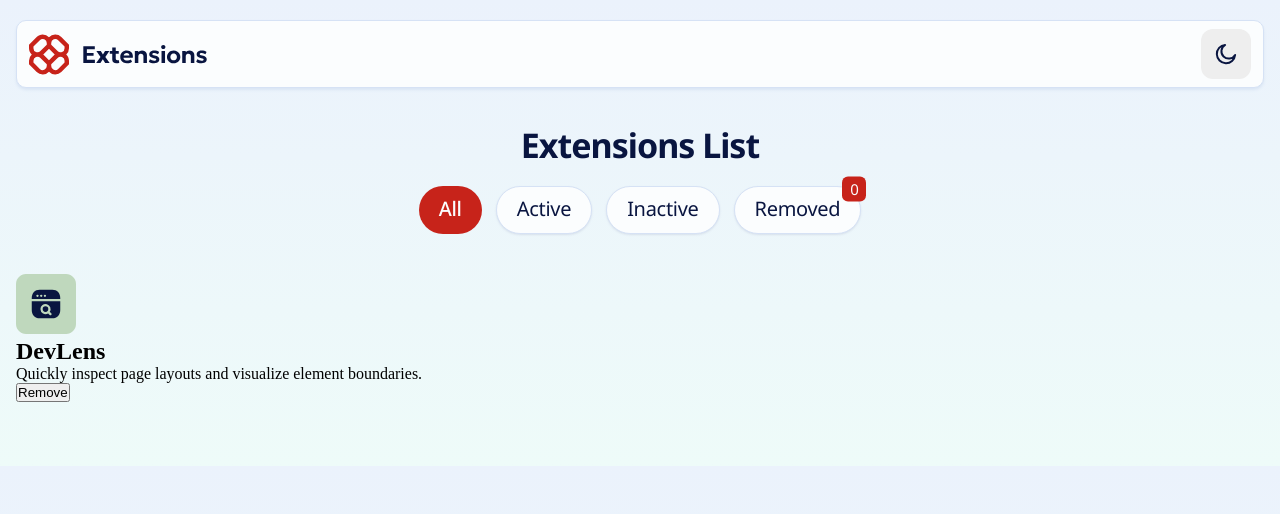
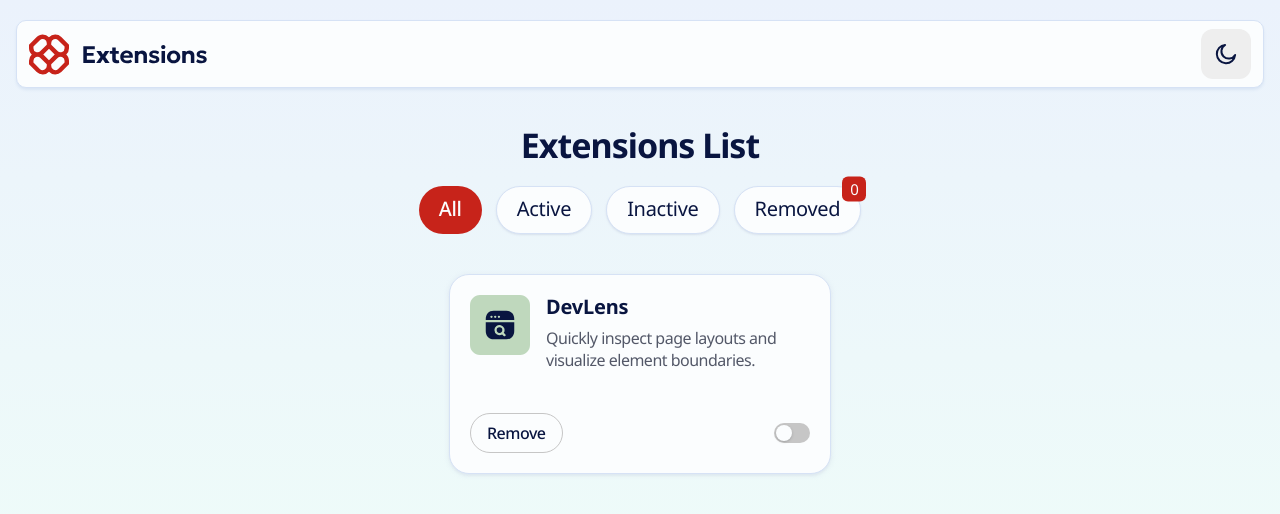
Before and after one commit to NoonPanirSabzi/browser-extension-manager, a website: page src/index.html in a window 1280 px wide. Drawn offline with Linux system fonts and the light colour scheme.

Commit message:
style: add extention container and card layout and colors

```diff
--- a/src/index.html
+++ b/src/index.html
@@ -56,22 +56,25 @@
           <button type="button" class="filter-tab text-preset-3 removed-tab"><span>0</span>Removed</button>
         </div>
       </section>
-      <section id="installed-extensions">
-        <article class="extension-card">
-          <div class="extension-card__info">
-            <div class="flex-row">
-              <img src="./assets/images/logo-devlens.svg" alt="devlens logo" />
-              <div class="flex-clmn">
-                <h2>DevLens</h2>
-                <p>
-                  Quickly inspect page layouts and visualize element boundaries.
-                </p>
-              </div>
+      <section id="installed-extensions" class="extentions-container">
+        <article class="ex-card">
+          <div class="ex-card__info">
+            <img src="./assets/images/logo-devlens.svg" alt="devlens logo" />
+            <div class="flex-clmn">
+              <h2 class="text-preset-2">DevLens</h2>
+              <p class="text-preset-5">
+                Quickly inspect page layouts and visualize element boundaries.
+              </p>
             </div>
           </div>
-          <div class="extension-card__actions">
-            <button type="button">Remove</button>
-            <!-- switch toggle in here! -->
+          <div class="ex-card__actions">
+            <button type="button" class="ex-card-remove-btn text-preset-6">
+              Remove
+            </button>
+            <label class="toggle-switch">
+              <input type="checkbox" />
+              <span class="slider"></span>
+            </label>
           </div>
         </article>
       </section>
--- a/src/style.css
+++ b/src/style.css
@@ -90,7 +90,13 @@
   --removed-tab-before-clr: var(--color-neutral-0);
   --removed-tab-before-bg-clr: var(--color-red-700);
   --removed-tab-before-selected-bg-clr: var(--color-neutral-0);
-  --removed-tab-before-selected-clr: var(--color-neutral-900)
+  --removed-tab-before-selected-clr: var(--color-neutral-900);
+  --ex-card-bg-clr: var(--color-neutral-0);
+  --ex-card-border: 0.0625rem solid var(--color-neutral-200);
+  --ex-card-box-shadow: 0 0.125rem 0.125rem 0 rgba(194, 206, 225, 0.2),
+    0 0.0625rem 0.3125rem 0.0625rem rgba(194, 206, 225, 0.22);
+  --ex-card-p-clr: var(--color-neutral-600);
+  --ex-card-remove-btn-border: 0.0625rem solid var(--color-neutral-300);
 }
 
 /* Typography */
@@ -246,3 +252,111 @@ h1 {
   border: var(--filter-tab-border);
   box-shadow: 0 0.0625rem 0.125rem rgb(184, 196, 215);
 }
+
+.extentions-container {
+  display: grid;
+  grid-template-columns: 1fr;
+  gap: var(--spacing-125);
+  inline-size: fit-content;
+  margin-inline: auto;
+}
+
+.ex-card {
+  max-inline-size: 23.875rem;
+  min-block-size: 12.5rem;
+  padding: var(--spacing-250);
+  background-color: var(--color-neutral-0);
+  border: var(--ex-card-border);
+  border-radius: var(--radius-20);
+  box-shadow: var(--ex-card-box-shadow);
+  display: flex;
+  flex-direction: column;
+  justify-content: space-between;
+}
+
+.ex-card__info {
+  display: flex;
+  flex-direction: row;
+  column-gap: var(--spacing-200);
+}
+
+.ex-card__info > img {
+  align-self: flex-start;
+}
+
+.ex-card__info h2 {
+  color: var(--heading-and-btn-clr);
+}
+
+.ex-card p {
+  color: var(--ex-card-p-clr);
+}
+
+.flex-clmn {
+  display: flex;
+  flex-direction: column;
+  row-gap: var(--spacing-100);
+}
+
+.ex-card__actions {
+  display: flex;
+  flex-flow: row;
+  justify-content: space-between;
+  align-items: center;
+}
+
+.ex-card-remove-btn {
+  background-color: transparent;
+  padding-inline: var(--spacing-200);
+  padding-block: var(--spacing-100);
+  border-radius: var(--radius-full);
+  border: var(--ex-card-remove-btn-border);
+  color: var(--heading-and-btn-clr);
+  cursor: pointer;
+}
+
+.toggle-switch {
+  inline-size: 2.25rem;
+  block-size: 1.25rem;
+  position: relative;
+  cursor: pointer;
+}
+
+.toggle-switch > input {
+  appearance: none;
+}
+
+.toggle-switch > .slider {
+  position: absolute;
+  top: 0;
+  right: 0;
+  bottom: 0;
+  left: 0;
+  border-radius: var(--radius-full);
+  background-color: var(--color-neutral-300);
+  transition: background-color ease-in-out 0.3s;
+}
+
+.toggle-switch > .slider::before {
+  content: "";
+  position: absolute;
+  left: 0.125rem;
+  top: 0.125rem;
+  background-color: var(--color-neutral-0);
+  inline-size: 1rem;
+  block-size: 1rem;
+  border-radius: 50%;
+  box-shadow: 0 0.0625rem 0.1875rem 0 rgba(10, 13, 18, 0.15),
+    0 0.0625rem 0.125rem -0.0625rem rgba(10, 13, 18, 0.15);
+  transition: left ease-in-out 0.2s;
+}
+
+.toggle-switch > input:checked + .slider::before {
+  left: 1.125rem;
+  box-shadow: 0 0.0625rem 0.1875rem 0 rgba(10, 13, 18, 0.3),
+    0 0.0625rem 0.125rem -0.0625rem rgba(10, 13, 18, 0.3);
+}
+
+.toggle-switch > input:checked + .slider {
+  background-color: var(--color-red-700);
+}
```
